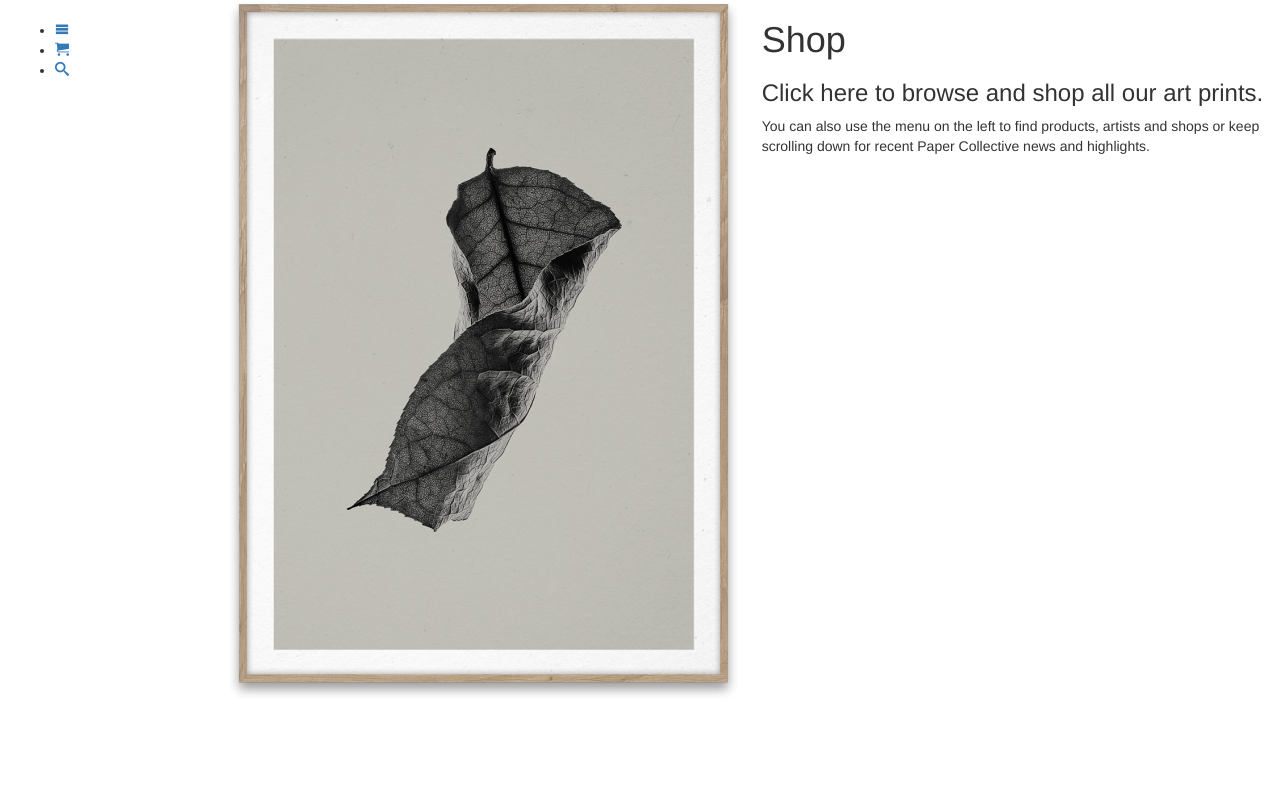
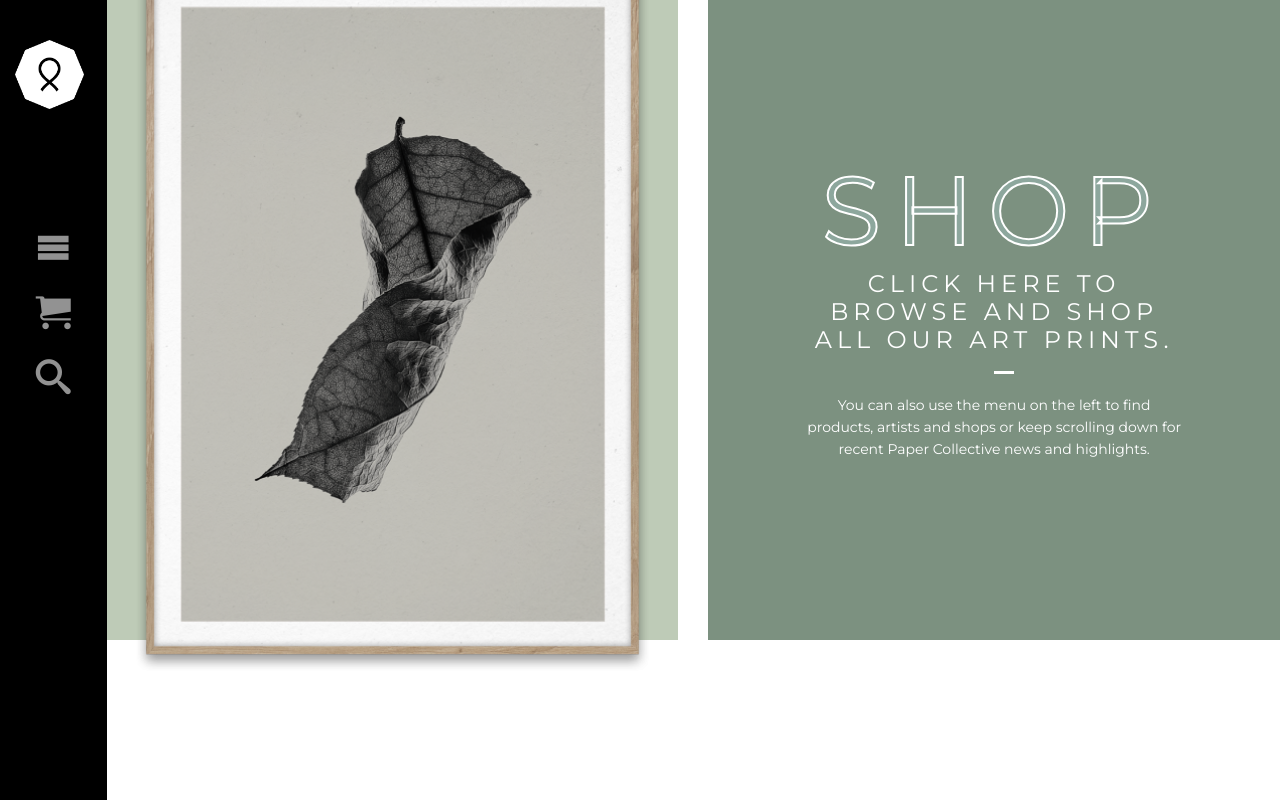
Before and after one commit to gvajro/ESERCIZIO-14-BOOTSTRAP, a plain HTML site: page index.html in a window 1280 px wide. Drawn offline with Linux system fonts and the light colour scheme; files whose address does not match are found by name.

Commit message:
Inizio due box

```diff
--- a/css/style.css
+++ b/css/style.css
@@ -0,0 +1,172 @@
+body{
+font-family: 'Roboto Condensed', sans-serif;
+text-align: center;
+color: black;
+padding: 0;
+margin: 0;
+}
+.wrapper-header{
+background-color: black;
+height: 100vh;
+position: fixed;
+z-index: 10;
+}
+
+
+.wrapper-main{
+float: right;
+color: white;
+padding: 0;
+}
+
+
+.logo{
+margin: 40px auto;
+margin-bottom: 120px;
+position: relative;
+}
+.info-logo{
+  position: absolute;
+  top: 0;
+  left: 0;
+  width: 100%;
+  height: 100%;
+  transition: all 0.1s ease-in-out;
+  }
+  .info-logo:hover{
+    text-decoration: none;
+    background-color: rgba(0,0,0,0.6);
+  }
+
+.box-left,.box-right{
+background-color: #becbb7;
+}
+.box-right{
+background-color: #7c9180;
+}
+
+.size{
+width: 100%;
+height: 80vh;
+display: flex;
+justify-content: center;
+align-items: center;
+flex-direction: column;
+}
+
+.box{
+position: relative;
+}
+
+.info{
+  display: flex;
+  position: absolute;
+  top: 0;
+  left: 0;
+  width: 100%;
+  height: 100%;
+  transition: all 0.3s ease-in-out;
+  opacity: 0;
+  justify-content: center;
+  flex-direction: column;
+  }
+  .info:hover{
+    text-decoration: none;
+    background-color: rgba(0,0,0,0.3);
+    opacity: 1;
+    color: white;
+  }
+
+.hover-text{
+position: relative;
+}
+
+.text{
+width: 380px;
+}
+
+.text h1{
+font-size: 97px;
+color: #8da79d;
+-webkit-text-stroke: 2px white;
+font-weight: 500;
+letter-spacing: 14px;
+margin: 0 0 20px;
+position: relative;
+}
+
+.text h3{
+font-size: 24px;
+line-height: 28px;
+font-weight: 500;
+letter-spacing: 5px;
+margin-bottom: 40px;
+position: relative;
+}
+  .text h3:after{
+  content: "";
+  position: absolute;
+  left: 50%;
+  top: 97px;
+  width: 20px;
+  height: 3px;
+  background: #fff;
+  margin: 4px 0;
+  }
+  .text p{
+  color: white;
+  }
+  /********typo*************/
+  h1{
+  max-width: 600px;
+  font-weight: 700;
+  font-size: 65px;
+  line-height: 80px;
+  margin: 0 auto;
+  margin-top: 50px;
+  text-transform: uppercase;
+  letter-spacing: 9px;
+  color: black;
+  font-family: 'Montserrat', sans-serif;
+  }
+  h3{
+  font-size: 22px;
+  font-weight: 700;
+  margin: 10 0 11px;
+  text-transform: uppercase;
+  letter-spacing: 3px;
+  font-family: 'Montserrat', sans-serif;
+  }
+
+  a{
+  text-decoration: none;
+  color: #929292;
+  }
+  p{
+  font-size: 14px;
+  color: black;
+  line-height: 22px;
+  font-family: 'Montserrat', sans-serif;
+  max-width: 560px;
+  margin: 10px auto;
+  }
+  ul{
+  padding: 0;
+  }
+  a p{
+  color: white;
+  font-size: 13px;
+  }
+
+  .menu li{
+  font-size: 35px;
+  display:flex;
+  justify-content: center;
+  margin: 30px auto;
+  }
+img{
+width: 90%;
+height: 90%;
+max-width: 800px;
+
+  }
--- a/index.html
+++ b/index.html
@@ -12,10 +12,10 @@
   <body>
     <div class="container-fluid">
       <div class="row">
-        <div class="hidden-xs col-sm-2">
+        <div class="hidden-xs col-sm-1 wrapper-header">
           <div class="logo">
             <a class="info-logo"href="#"></a>
-            <img src="" alt="">
+          <img class="img-responsive" src="image/logo.png" alt="">
           </div>
           <div class="menu">
             <nav>
@@ -27,13 +27,13 @@
             </nav>
           </div>
         </div>
-        <div class="col-xs-12 col-sm-10">
+        <div class="col-xs-12 col-sm-11 wrapper-main">
           <div class="row">
             <div class="col-xs-6">
               <div class="box-left box">
                 <div class="size">
                   <a class="info" href="#"></a>
-                  <img src="image/sabi.png" alt="">
+                  <img class="img-responsive" src="image/sabi.png" alt="">
                 </div>
               </div>
             </div>
```
Also changed, not shown: image/logo.png (added).
